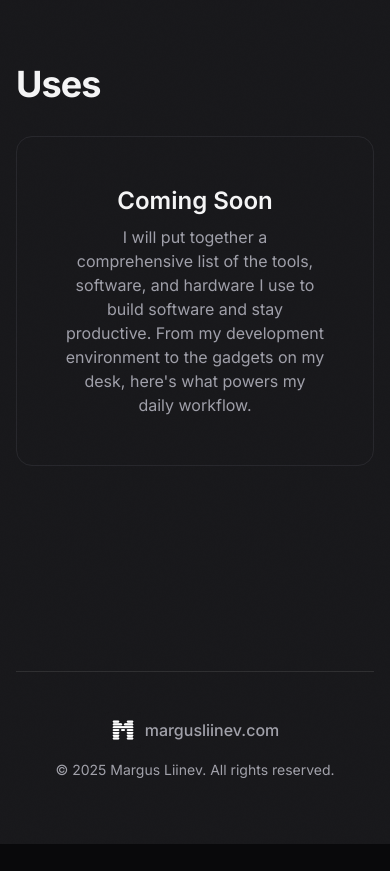
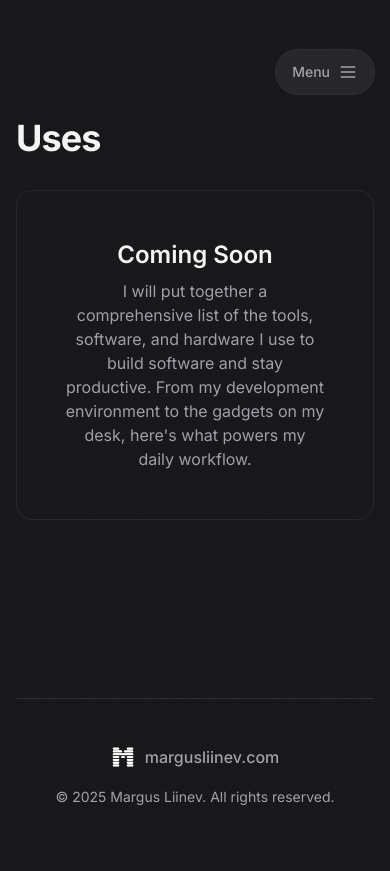
Before and after one commit to margusliinev/margusliinev.com, a Next.js app: page /uses in a window 390 px wide. Before the commit the page ends 844 px from the top, so only its background shows below. Built offline with nearby package versions, Linux system fonts and the light colour scheme.

Commit message:
simplify navigation, remove the pop in animation

```diff
--- a/src/app/layout.tsx
+++ b/src/app/layout.tsx
@@ -1,9 +1,9 @@
 import type { Metadata, Viewport } from 'next';
 import type { ReactNode } from 'react';
 import { TITLE, BASE_URL, AUTHOR, KEYWORDS } from '@/helpers/seo';
+import { Header, MobileMenuProvider } from '@/components/Header';
+import { Footer } from '@/components/Footer';
 import { Inter } from 'next/font/google';
-import { Header } from '@/components/Header';
-import { Footer } from '@/components/Footer';
 import './globals.css';
 
 const inter = Inter({
@@ -38,6 +38,7 @@ export default function RootLayout({ children }: Readonly<{ children: ReactNode
     return (
         <html lang='en' className='scroll-smooth'>
             <body className={`bg-background-dark text-foreground min-h-screen antialiased scheme-dark ${inter.className}`}>
+                <MobileMenuProvider>
                     <div className='flex justify-center sm:px-8'>
                         <div className='flex w-full max-w-7xl lg:px-8'>
                             <div className='bg-background noise min-h-screen w-full ring-1 ring-zinc-300/20'>
@@ -51,6 +52,7 @@ export default function RootLayout({ children }: Readonly<{ children: ReactNode
                             </div>
                         </div>
                     </div>
+                </MobileMenuProvider>
             </body>
         </html>
     );
--- a/src/components/Header.tsx
+++ b/src/components/Header.tsx
@@ -1,11 +1,54 @@
 'use client';
 
+import { useState, useEffect, createContext, useContext } from 'react';
 import { usePathname } from 'next/navigation';
 import { navigationItems } from '@/data';
 import Link from 'next/link';
 
+interface MobileMenuContextType {
+    isMobileMenuOpen: boolean;
+    setIsMobileMenuOpen: (open: boolean) => void;
+}
+
+const MobileMenuContext = createContext<MobileMenuContextType | null>(null);
+
+export function useMobileMenu() {
+    const context = useContext(MobileMenuContext);
+    if (!context) {
+        throw new Error('useMobileMenu must be used within MobileMenuProvider');
+    }
+    return context;
+}
+
+export function MobileMenuProvider({ children }: { children: React.ReactNode }) {
+    const [isMobileMenuOpen, setIsMobileMenuOpen] = useState(false);
+
+    useEffect(() => {
+        if (isMobileMenuOpen) {
+            document.body.style.overflow = 'hidden';
+        } else {
+            document.body.style.overflow = 'unset';
+        }
+
+        return () => {
+            document.body.style.overflow = 'unset';
+        };
+    }, [isMobileMenuOpen]);
+
+    return <MobileMenuContext.Provider value={{ isMobileMenuOpen, setIsMobileMenuOpen }}>{children}</MobileMenuContext.Provider>;
+}
+
 export function Header() {
     const pathname = usePathname();
+    const { isMobileMenuOpen, setIsMobileMenuOpen } = useMobileMenu();
+
+    const handleMobileMenuClose = () => {
+        setIsMobileMenuOpen(false);
+    };
+
+    const handleMobileNavClick = () => {
+        setIsMobileMenuOpen(false);
+    };
 
     return (
         <>
@@ -29,6 +72,45 @@ export function Header() {
                     </ul>
                 </nav>
             </div>
+
+            {isMobileMenuOpen && (
+                <div className='xs:hidden fixed inset-0 z-[60]'>
+                    <div className='bg-background-dark/95 absolute inset-0 backdrop-blur-sm' onClick={handleMobileMenuClose} />
+
+                    <div className='relative flex min-h-full items-center justify-center p-4'>
+                        <div className='bg-background ring-foreground/10 w-full max-w-sm rounded-2xl p-8 ring-1 backdrop-blur-sm'>
+                            <div className='mb-8 flex justify-end'>
+                                <button onClick={handleMobileMenuClose} className='text-foreground-muted hover:text-foreground p-1' aria-label='Close navigation menu'>
+                                    <svg className='h-6 w-6' fill='none' strokeWidth='2' stroke='currentColor' viewBox='0 0 24 24'>
+                                        <path strokeLinecap='round' strokeLinejoin='round' d='M6 18L18 6M6 6l12 12' />
+                                    </svg>
+                                </button>
+                            </div>
+
+                            <nav>
+                                <ul className='space-y-4'>
+                                    {navigationItems.map((navigation) => {
+                                        const isActive = navigation.href === pathname;
+                                        return (
+                                            <li key={navigation.href}>
+                                                <Link
+                                                    href={navigation.href}
+                                                    onClick={handleMobileNavClick}
+                                                    className={`block rounded-lg px-4 py-3 text-center text-lg font-medium transition-colors ${
+                                                        isActive ? 'text-primary-very-light bg-primary-very-light/10' : 'text-foreground-muted hover:text-primary-very-light hover:bg-zinc-800/50'
+                                                    }`}
+                                                >
+                                                    {navigation.label}
+                                                </Link>
+                                            </li>
+                                        );
+                                    })}
+                                </ul>
+                            </nav>
+                        </div>
+                    </div>
+                </div>
+            )}
         </>
     );
 }
--- a/src/components/Hero.tsx
+++ b/src/components/Hero.tsx
@@ -2,12 +2,10 @@
 
 import type { IconComponent } from '@/types';
 import { XIcon, InstagramIcon, GitHubIcon, LinkedInIcon } from '@/components/icons';
+import { SocialLink } from '@/components/ui';
 import { socialLinks } from '@/data';
-import { useState, useEffect } from 'react';
-import { navigationItems } from '@/data';
-import { usePathname } from 'next/navigation';
+import { useMobileMenu } from '@/components/Header';
 import Image from 'next/image';
-import Link from 'next/link';
 
 const iconMap: Record<string, IconComponent> = {
     XIcon,
@@ -17,28 +15,7 @@ const iconMap: Record<string, IconComponent> = {
 };
 
 export function Hero() {
-    const pathname = usePathname();
-    const [isMobileMenuOpen, setIsMobileMenuOpen] = useState(false);
-
-    useEffect(() => {
-        if (isMobileMenuOpen) {
-            document.body.style.overflow = 'hidden';
-        } else {
-            document.body.style.overflow = 'unset';
-        }
-
-        return () => {
-            document.body.style.overflow = 'unset';
-        };
-    }, [isMobileMenuOpen]);
-
-    const handleMobileMenuClose = () => {
-        setIsMobileMenuOpen(false);
-    };
-
-    const handleMobileNavClick = () => {
-        setIsMobileMenuOpen(false);
-    };
+    const { setIsMobileMenuOpen } = useMobileMenu();
 
     return (
         <>
@@ -84,53 +61,6 @@ export function Hero() {
                     })}
                 </div>
             </div>
-
-            {isMobileMenuOpen && (
-                <div className='xs:hidden fixed inset-0 z-[60]'>
-                    <div className='bg-background-dark/95 absolute inset-0 backdrop-blur-sm' onClick={handleMobileMenuClose} />
-
-                    <div className='relative flex min-h-full items-center justify-center p-4'>
-                        <div className='bg-background ring-foreground/10 w-full max-w-sm rounded-2xl p-8 ring-1 backdrop-blur-sm'>
-                            <div className='mb-8 flex justify-end'>
-                                <button onClick={handleMobileMenuClose} className='text-foreground-muted hover:text-foreground p-1' aria-label='Close navigation menu'>
-                                    <svg className='h-6 w-6' fill='none' strokeWidth='2' stroke='currentColor' viewBox='0 0 24 24'>
-                                        <path strokeLinecap='round' strokeLinejoin='round' d='M6 18L18 6M6 6l12 12' />
-                                    </svg>
-                                </button>
-                            </div>
-
-                            <nav>
-                                <ul className='space-y-4'>
-                                    {navigationItems.map((navigation) => {
-                                        const isActive = navigation.href === pathname;
-                                        return (
-                                            <li key={navigation.href}>
-                                                <Link
-                                                    href={navigation.href}
-                                                    onClick={handleMobileNavClick}
-                                                    className={`block rounded-lg px-4 py-3 text-center text-lg font-medium transition-colors ${
-                                                        isActive ? 'text-primary-very-light bg-primary-very-light/10' : 'text-foreground-muted hover:text-primary-very-light hover:bg-zinc-800/50'
-                                                    }`}
-                                                >
-                                                    {navigation.label}
-                                                </Link>
-                                            </li>
-                                        );
-                                    })}
-                                </ul>
-                            </nav>
-                        </div>
-                    </div>
-                </div>
-            )}
         </>
     );
 }
-
-function SocialLink({ icon: Icon, href, ...props }: { icon: IconComponent; href: string; 'aria-label': string }) {
-    return (
-        <a className='group -m-1 p-1' href={href} aria-label={props['aria-label']} target='_blank' rel='noopener noreferrer'>
-            <Icon className='h-6 w-6 fill-zinc-400 transition group-hover:fill-zinc-300' />
-        </a>
-    );
-}
--- /dev/null
+++ b/src/components/MobileMenuButton.tsx
@@ -0,0 +1,22 @@
+'use client';
+
+import { useMobileMenu } from '@/components/Header';
+
+export function MobileMenuButton() {
+    const { setIsMobileMenuOpen } = useMobileMenu();
+
+    return (
+        <div className='xs:hidden mb-6 flex justify-end'>
+            <button
+                className='bg-background-light ring-foreground/10 pointer-events-auto flex items-center gap-2 rounded-full px-4 py-3 ring-1 backdrop-blur-sm'
+                onClick={() => setIsMobileMenuOpen(true)}
+                aria-label='Open navigation menu'
+            >
+                <span className='text-foreground-muted text-sm font-medium'>Menu</span>
+                <svg className='text-foreground-muted h-5 w-5' fill='none' strokeWidth='2' stroke='currentColor' viewBox='0 0 24 24'>
+                    <path strokeLinecap='round' strokeLinejoin='round' d='M4 6h16M4 12h16M4 18h16' />
+                </svg>
+            </button>
+        </div>
+    );
+}
--- a/src/components/PagePlaceholder.tsx
+++ b/src/components/PagePlaceholder.tsx
@@ -1,3 +1,5 @@
+import { MobileMenuButton } from './MobileMenuButton';
+
 interface PagePlaceholderProps {
     title: string;
     description: string;
@@ -5,7 +7,8 @@ interface PagePlaceholderProps {
 
 export function PagePlaceholder({ title, description }: PagePlaceholderProps) {
     return (
-        <div className='flex flex-col justify-center py-16'>
+        <div className='flex flex-col justify-center py-12.5'>
+            <MobileMenuButton />
             <h1 className='text-4xl font-bold tracking-tight text-zinc-100 sm:text-5xl'>{title}</h1>
 
             <div className='mt-8 flex justify-center'>
--- a/src/components/Work.tsx
+++ b/src/components/Work.tsx
@@ -1,6 +1,6 @@
-import { workExperience } from '@/data';
 import { BriefcaseIcon, ArrowDownIcon } from '@/components/icons';
 import { formatDateRange } from '@/lib';
+import { workExperience } from '@/data';
 import { Card } from '@/components/ui';
 import Image from 'next/image';
 
--- a/src/components/icons/index.ts
+++ b/src/components/icons/index.ts
@@ -1,3 +1,3 @@
-export { XIcon, InstagramIcon, GitHubIcon, LinkedInIcon } from './social';
 export { TypeScriptIcon, NodeIcon, ReactIcon, DockerIcon, DatabaseIcon } from './tech';
 export { ArrowRightIcon, ArrowDownIcon, BriefcaseIcon, ToolsIcon } from './ui';
+export { XIcon, InstagramIcon, GitHubIcon, LinkedInIcon } from './social';
--- a/src/components/ui/ErrorLayout.tsx
+++ b/src/components/ui/ErrorLayout.tsx
@@ -1,5 +1,5 @@
+import type { ReactNode } from 'react';
 import type { Metadata } from 'next';
-import type { ReactNode } from 'react';
 import { Inter } from 'next/font/google';
 import Link from 'next/link';
 import '../../app/globals.css';
--- a/src/components/ui/index.ts
+++ b/src/components/ui/index.ts
@@ -1,3 +1,4 @@
+export { ErrorLayout } from './ErrorLayout';
+export { SocialLink } from './SocialLink';
+export { Button } from './Button';
 export { Card } from './Card';
-export { Button } from './Button';
-export { ErrorLayout } from './ErrorLayout';
--- a/src/data/work.ts
+++ b/src/data/work.ts
@@ -4,7 +4,6 @@ export interface WorkExperience {
     logo: string;
     startDate: string;
     endDate: string | null;
-    description?: string;
 }
 
 export const workExperience: WorkExperience[] = [
```
Also changed, not shown: src/components/ui/SocialLink.tsx (added, +9 -0 lines), src/data/index.ts (+4 -4 lines), 1 other file (tests, documents, lock files or other folders). Lines whose indentation alone changed are shown as unchanged.
